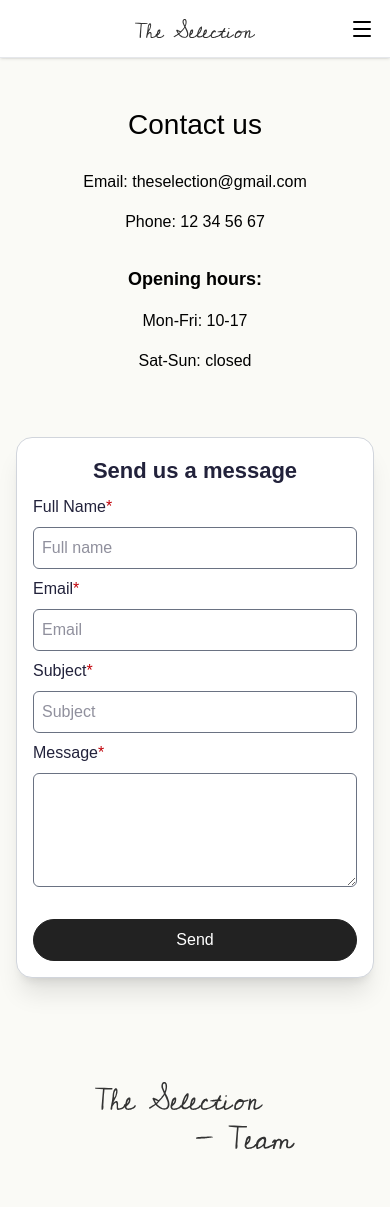
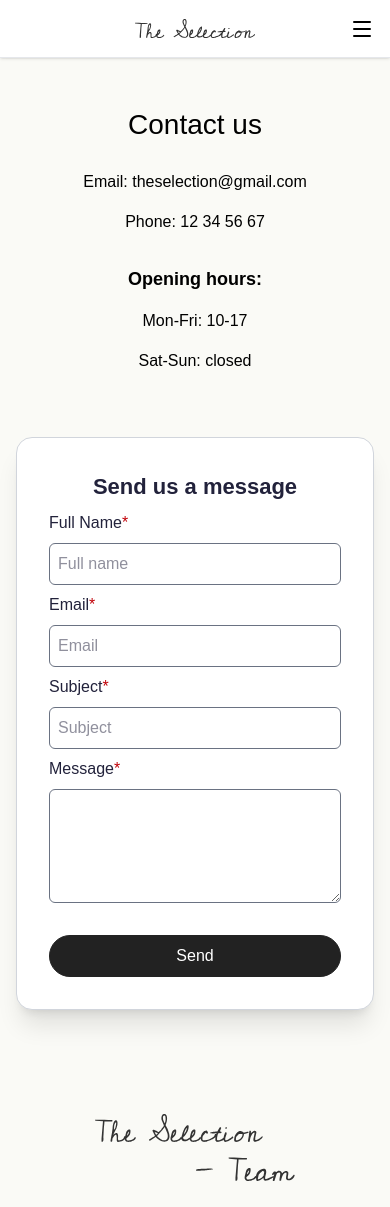
Before and after one commit to NoroffFEU/jsfw-2025-v1-martine-rk-js-frameworks, a Next.js app: page /pages/contact in a window 390 px wide. Shown: the top 1207 px of the page. Built offline with nearby package versions, Linux system fonts and the light colour scheme.

Commit message:
ContactFrom styling update

```diff
--- a/src/app/components/ContactFrom.tsx
+++ b/src/app/components/ContactFrom.tsx
@@ -78,9 +78,9 @@ export const ContactForm = () => {
     <form
       ref={form}
       onSubmit={sendEmail}
-      className="flex flex-col w-full max-w-100 min-h-100 bg-white text-[#22223b] p-4 sm:p-8 rounded-2xl gap-2 border border-gray-300 shadow-xl"
+      className="flex flex-col w-full max-w-110 min-h-100 bg-white text-[#22223b] p-4 xs:p-8 rounded-2xl gap-2 border border-gray-300 shadow-xl"
     >
-      <h2 className="text-center font-bold text-[1.375rem]">
+      <h2 className="text-center font-bold text-[1.375rem] break-all xs:break-normal">
         Send us a message
       </h2>
 
```
